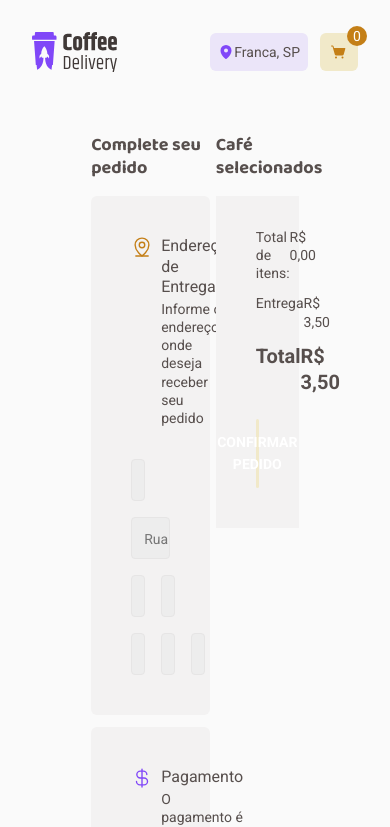
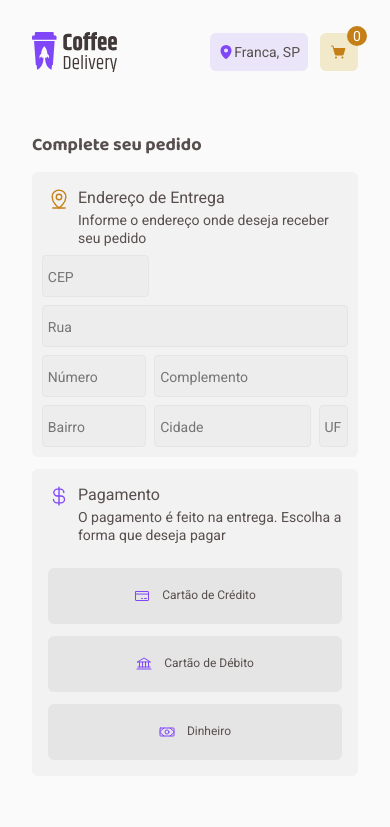
Before and after one commit to PedroHenriqueFernandes/coffee-delivery, a React (Vite) app: page /checkout in a window 390 px wide. Shown: the top 827 px of the page. Built offline with nearby package versions, Linux system fonts and the light colour scheme.

Commit message:
Responsive all screens

```diff
--- a/src/pages/Checkout/components/CheckoutCart/components/ItemsCartCheckout/components/itemCartCheckout/styltes.ts
+++ b/src/pages/Checkout/components/CheckoutCart/components/ItemsCartCheckout/components/itemCartCheckout/styltes.ts
@@ -4,6 +4,14 @@ export const ItemCartCheckoutContainer = styled.div`
     display: flex;
     justify-content: space-between;
     align-items: flex-start;
+    flex-wrap: wrap;
+    gap: 0.5rem;
+
+    @media screen and (max-width: 1260px){
+        flex-direction: column;
+        align-items: center;
+        gap: 0.5rem;
+    }
 `;
 
 export const ImageContainer = styled.div`
@@ -11,6 +19,13 @@ export const ImageContainer = styled.div`
     justify-content: center;
     align-items: center;
     height: 100%;
+
+    @media screen and (max-width: 1260px){
+        img{
+            width: 3rem;
+            gap: 0.5rem;
+        }
+    }
 `;
 
 export const FunctionalitiesContainer = styled.div`
@@ -20,14 +35,27 @@ export const FunctionalitiesContainer = styled.div`
     flex-direction: column;
     gap: 0.5rem;
     height: 4rem;
+
+    @media screen and (max-width: 1260px){
+        flex-direction: column;
+        align-items: center;
+    }
 `;
 
 export const ImageAndFunctionalitiesContainer = styled.div`
     display: flex;
+    flex-wrap: wrap;
     justify-content: space-between;
     align-items: center;
     height: 4rem;
     gap:1.125rem;
+
+    @media screen and (max-width: 1260px){
+        height: 100%;
+        gap: 0.5rem;
+        flex-direction: column;
+        align-items: center;
+    }
 `;
 
 export const ButtonsContainer = styled.div`
--- a/src/pages/Checkout/components/CheckoutCart/components/ItemsCartCheckout/styltes.ts
+++ b/src/pages/Checkout/components/CheckoutCart/components/ItemsCartCheckout/styltes.ts
@@ -14,4 +14,11 @@ export const ItemsCartCheckoutContainer = styled.div`
         color: ${props => props.theme["button"]};
         border: 1px solid ${props => props.theme["button"]};
     }
+
+    @media screen and (max-width: 1260px){
+        padding: 1rem 1rem 0rem 1rem;
+        hr{
+            margin: 1rem 0;
+        }
+    }
 `;
--- a/src/pages/Checkout/components/CheckoutCart/components/OrderSummary/styltes.ts
+++ b/src/pages/Checkout/components/CheckoutCart/components/OrderSummary/styltes.ts
@@ -9,6 +9,10 @@ export const OrderSumaryContainer = styled.div`
     padding: 0rem 2.5rem 1.5rem 2.5rem;
     margin-top: -0.5rem;
     gap: 0.75rem;
+
+    @media screen and (max-width: 1260px){
+        padding: 1rem 1rem 0rem 1rem;
+    }
 `;
 
 export const ContainerTexts = styled.div`
--- a/src/pages/Checkout/components/CheckoutCart/styles.ts
+++ b/src/pages/Checkout/components/CheckoutCart/styles.ts
@@ -6,6 +6,10 @@ export const CheckoutContainer = styled.div`
     justify-content: center;
     width: 40%;
     padding-bottom: 2rem;
+
+    @media screen and (max-width: 1260px){
+        width: 100%;
+    }
 `;
 
 export const TitleXSContainer = styled.div`
--- a/src/pages/Checkout/components/Form/components/Header/styles.ts
+++ b/src/pages/Checkout/components/Form/components/Header/styles.ts
@@ -11,6 +11,10 @@ export const InfoFormContainer = styled.div`
         flex-direction: column;
         gap: 0.1rem;
         height: 100%;
+    }
+
+    @media screen and (max-width: 1260px){
+        padding: 1rem 1rem 0.5rem 1rem;
     }
 `;
 
--- a/src/pages/Checkout/components/Form/components/PaymentMethod/styles.ts
+++ b/src/pages/Checkout/components/Form/components/PaymentMethod/styles.ts
@@ -2,10 +2,15 @@ import styled from "styled-components";
 
 export const PaymentMethodContainer = styled.div`
     display: flex;
+    flex-wrap: wrap;
     justify-content: space-between;
     align-items: center;
     padding: 0rem 2.5rem 2rem 2.5rem;
     gap: 0.75rem;
+
+    @media screen and (max-width: 1260px){
+        padding: 1rem 1rem 1rem 1rem;
+    }
 `;
 
 export const PaymentMethods = styled.div<{Method ?: string}>`
@@ -21,6 +26,10 @@ export const PaymentMethods = styled.div<{Method ?: string}>`
 
     svg{
         color: ${props => props.theme["purple-500"]};
+    }
+
+    @media screen and (max-width: 1260px){
+        width: 100%;
     }
 `;
 
--- a/src/pages/Checkout/components/Form/styles.ts
+++ b/src/pages/Checkout/components/Form/styles.ts
@@ -4,6 +4,10 @@ export const Container = styled.div`
     display: flex;
     flex-direction: column;
     width: 57%;
+
+    @media screen and (max-width: 1260px){
+        width: 100%;
+    }
 `;
 
 export const FormContainer = styled.form`
@@ -34,6 +38,11 @@ export const InputContainer = styled.div`
     flex-direction: column;
     gap: 16px;
     padding: 0 40px 40px 40px;
+
+    @media screen and (max-width: 1260px){
+        padding: 0 10px 10px 10px;
+        gap: 8px;
+    }
 `;
 
 export const Input = styled.input`
@@ -72,6 +81,10 @@ export const Input = styled.input`
         line-height: 1.1375rem;
         font-weight: regular;
     }
+
+    @media screen and (max-width: 1260px){
+        padding-left: 0.3rem;
+    }
 `;
 
 export const InputFlex = styled.div`
@@ -79,4 +92,8 @@ export const InputFlex = styled.div`
     flex-direction: row;
     justify-content: space-between;
     gap: 16px;
+
+    @media screen and (max-width: 1260px){
+        gap: 8px;
+    }
 `;
--- a/src/pages/Checkout/styles.ts
+++ b/src/pages/Checkout/styles.ts
@@ -2,7 +2,12 @@ import styled from "styled-components";
 
 export const Container = styled.div`
     display: flex;
+    flex-wrap: wrap;
     align-items: flex-start;
     justify-content: space-between;
     padding: 0rem 5.7rem;
+
+    @media screen and (max-width: 1260px){
+        padding: 0rem 2rem 2rem 2rem;
+    }
 `;
--- a/src/pages/SucessOffer/components/DataDelivery/components/DataAddressDelivery/styles.ts
+++ b/src/pages/SucessOffer/components/DataDelivery/components/DataAddressDelivery/styles.ts
@@ -10,6 +10,12 @@ export const Container = styled.div`
     linear-gradient(#dbac2c, #8047f8) border-box;
     border: 1px solid transparent;
     border-radius: 6px 36px;
+
+    @media screen and (max-width: 1260px){
+        width: 100%;
+        height: 100%;
+        margin-bottom: 1rem;
+    }
 `;
 
 export const Content = styled.div`
@@ -19,6 +25,11 @@ export const Content = styled.div`
     justify-content: space-between;
     height: 100%;
     padding: 2.5rem;
+
+    @media screen and (max-width: 1260px){
+        padding: 1.5rem;
+        gap: 2rem;
+    }
 `;
 
 export const InfoContainer = styled.div`
@@ -28,6 +39,10 @@ export const InfoContainer = styled.div`
     gap: 0.75rem;
     height: 2rem;
     padding: 0.5rem;
+
+    @media screen and (max-width: 1260px){
+        gap: 0.5rem;
+    }
 `;
 
 export const InfoIcon = styled.div<{TypeInfo: string}>`
--- a/src/pages/SucessOffer/components/DataDelivery/styles.ts
+++ b/src/pages/SucessOffer/components/DataDelivery/styles.ts
@@ -7,6 +7,11 @@ export const Container = styled.div`
     justify-content: center;
     width: 50%;
     gap: 40px;
+
+    @media (max-width: 1260px) {
+        width: 100%;
+        gap: 20px;
+    }
 `;
 
 export const TextContainer = styled.div`
@@ -17,4 +22,8 @@ export const TextContainer = styled.div`
     h1{
         color: ${props => props.theme['yellow-700']};
     }
+
+    @media (max-width: 1260px) {
+        text-align: center;
+    }
 `;
--- a/src/pages/SucessOffer/components/Illustration/styles.ts
+++ b/src/pages/SucessOffer/components/Illustration/styles.ts
@@ -11,4 +11,8 @@ export const IllustrationContainer = styled.div`
         /* height: 22.5rem; */
         width: 100%;
     }
+
+    @media screen and (max-width: 1260px){
+        display: none;
+    }
 `;
--- a/src/pages/SucessOffer/styles.ts
+++ b/src/pages/SucessOffer/styles.ts
@@ -6,4 +6,8 @@ export const Container = styled.div`
     justify-content: space-between;
     width: 100%;
     padding: 5rem 5.7rem 0 5.7rem;
+
+    @media (max-width: 1260px) {
+        padding: 1.5rem 2rem 0 2rem;
+    }
 `;
```
